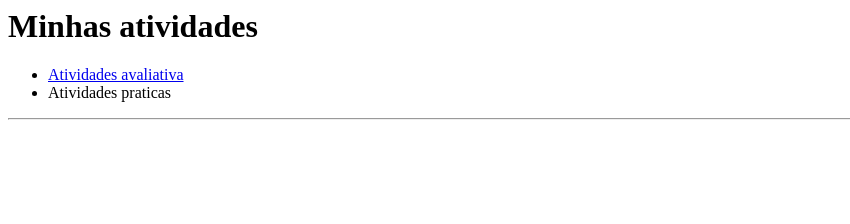
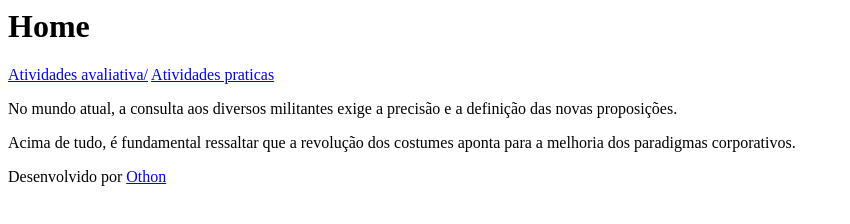
Before and after one commit to OthonIfnmg/pw11, a plain HTML site: page index.html in a window 1280 px wide. Shown: the whole page, without its empty margins (0-850 px from the left). Drawn offline with Linux system fonts and the light colour scheme.

Commit message:
tinha perdido tudo pq n estava conseguindo commitar

```diff
--- a/index.html
+++ b/index.html
@@ -1,13 +1,22 @@
 <html>
   <head>
     <meta charset="UTF-8">
+    <title>Home</title>
   </head>
   <body>
-    <h1>Minhas atividades</h1>
-    <ul>
-      <li><a href="/avaliacoes/index.html"> Atividades avaliativa</a></li>
-      <li>Atividades praticas </li>
-    </ul>
-    <hr>
+    <header>
+      <h1>Home</h1>
+    </header>
+    <nav>
+      <a href="avaliacoes/index.html"> Atividades avaliativa/</a>
+      <a href="praticas/index.html"> Atividades praticas</a>
+    </nav>
+    <main>
+      <p>No mundo atual, a consulta aos diversos militantes exige a precisão e a definição das novas proposições.</p>
+      <p>Acima de tudo, é fundamental ressaltar que a revolução dos costumes aponta para a melhoria dos paradigmas corporativos.</p>
+    </main>
+    <footer>
+      <p>Desenvolvido por <a href="https://github.com/OthonIfnmg/pw11">Othon</a></p>
+    </footer>
   </body>
 </html>
```
Also changed, not shown: avaliacoes/praticas/index.html (added).
